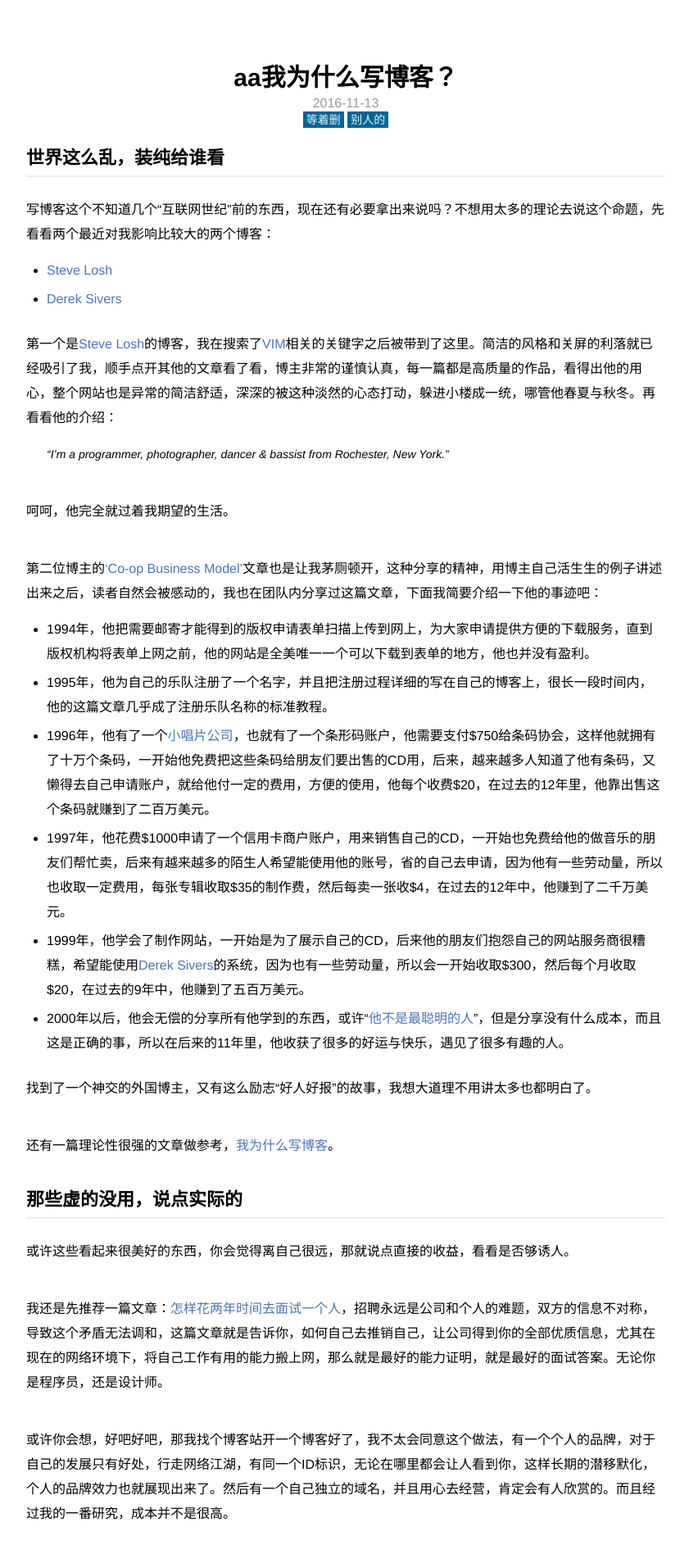
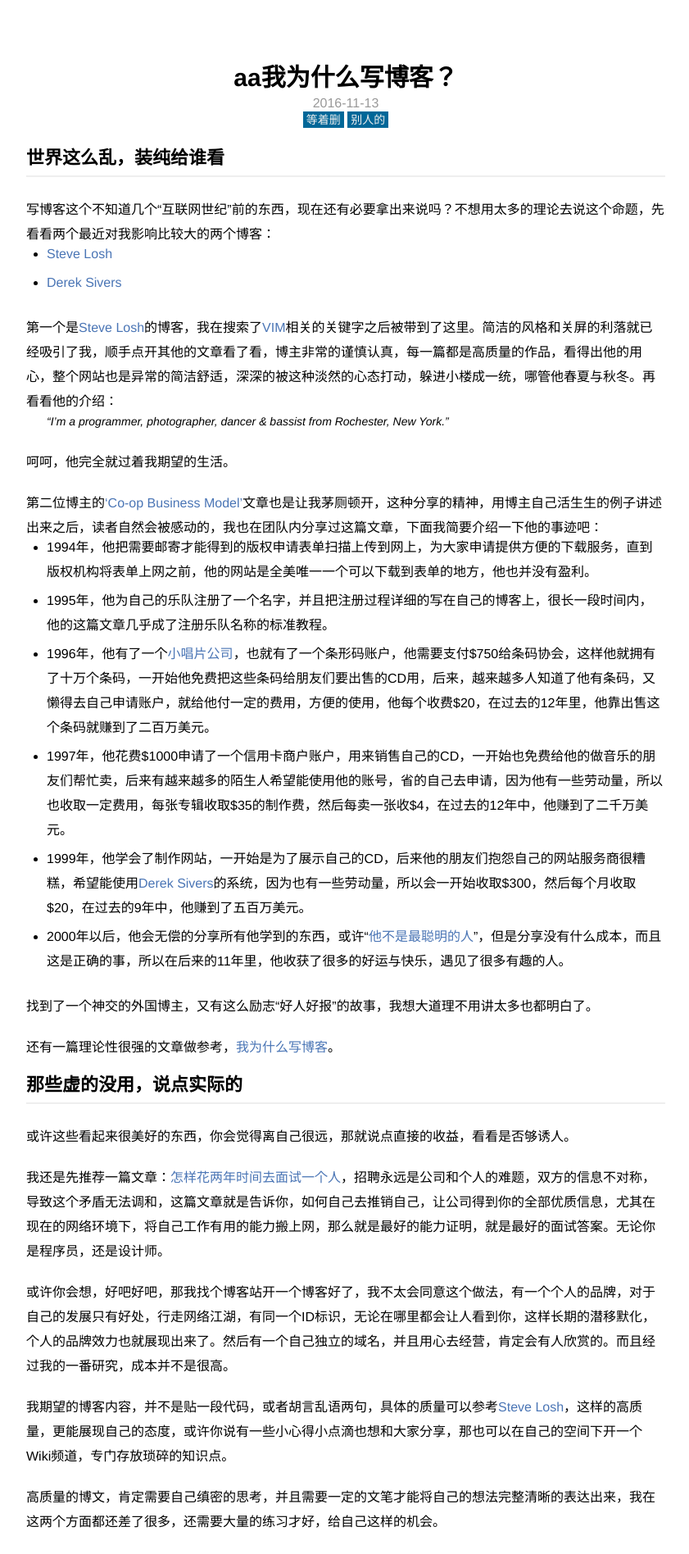
Before and after one commit to weiliua/liuwei, a Jekyll site: the page built from _posts/2016-11-13-Hello-World.md, in a window 1280 px wide. Shown: the top 1896 px of the page at 82% size, without its empty margins (218-1059 px from the left). Built offline with Jekyll 4.4.1, drawn with Linux system fonts in a browser that asks for light colours.

Commit message:
提交代码

```diff
--- a/_includes/post.css
+++ b/_includes/post.css
@@ -76,7 +76,7 @@
 }
 
 .wayne-post-content p {
-  margin-bottom: 40px;
+  margin-bottom: 20px;
   line-height: 30px;
 }
 
```
